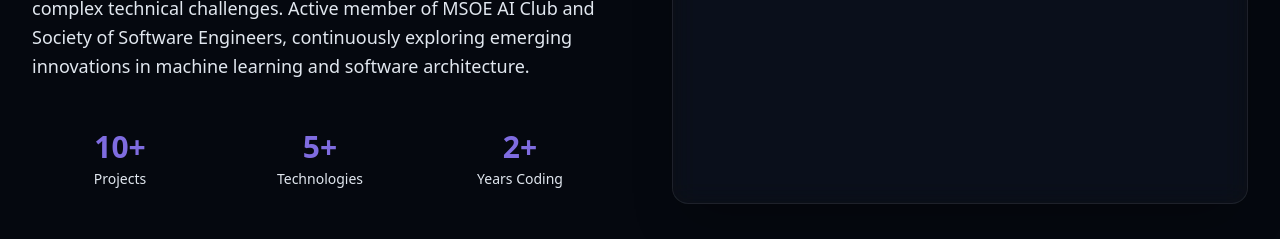
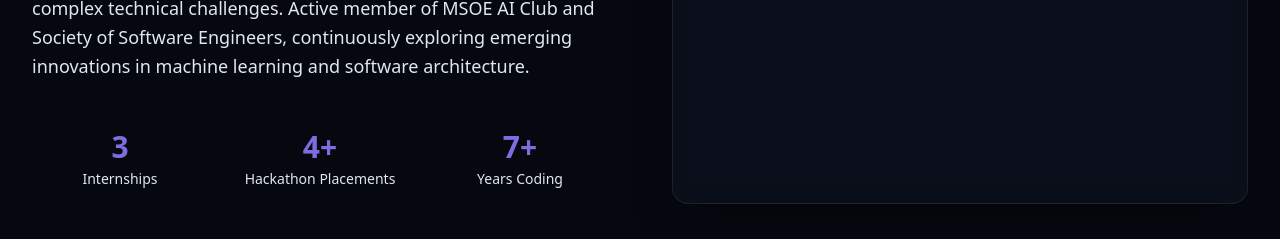
Before and after one commit to grudzinskio/Personal_Website, a React (Vite) app: page / in a window 1280 px wide. Shown: the part 2660-2899 px from the top of the page. Built offline with nearby package versions, Linux system fonts and the light colour scheme.

Commit message:
updated numbers

```diff
--- a/src/components/HeroIntroSection.jsx
+++ b/src/components/HeroIntroSection.jsx
@@ -89,15 +89,15 @@ export const HeroIntroSection = () => {
               className="grid grid-cols-3 gap-4 sm:gap-6 pt-4"
             >
               <div className="text-center">
-                <div className="text-2xl sm:text-3xl font-bold text-primary mb-1">10+</div>
-                <div className="text-xs sm:text-sm text-muted-foreground">Projects</div>
+                <div className="text-2xl sm:text-3xl font-bold text-primary mb-1">3</div>
+                <div className="text-xs sm:text-sm text-muted-foreground">Internships</div>
               </div>
               <div className="text-center">
-                <div className="text-2xl sm:text-3xl font-bold text-primary mb-1">5+</div>
-                <div className="text-xs sm:text-sm text-muted-foreground">Technologies</div>
+                <div className="text-2xl sm:text-3xl font-bold text-primary mb-1">4+</div>
+                <div className="text-xs sm:text-sm text-muted-foreground">Hackathon Placements</div>
               </div>
               <div className="text-center">
-                <div className="text-2xl sm:text-3xl font-bold text-primary mb-1">2+</div>
+                <div className="text-2xl sm:text-3xl font-bold text-primary mb-1">7+</div>
                 <div className="text-xs sm:text-sm text-muted-foreground">Years Coding</div>
               </div>
             </motion.div>
```
